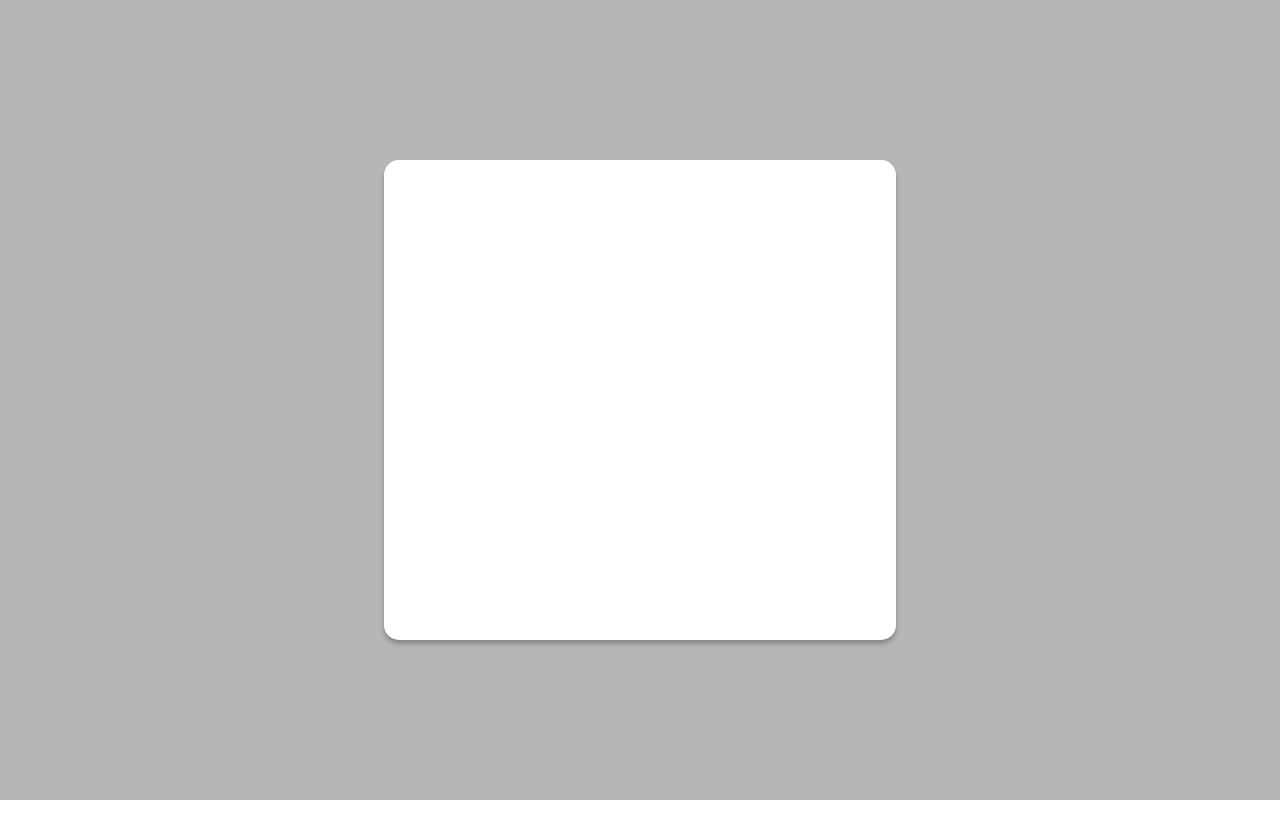
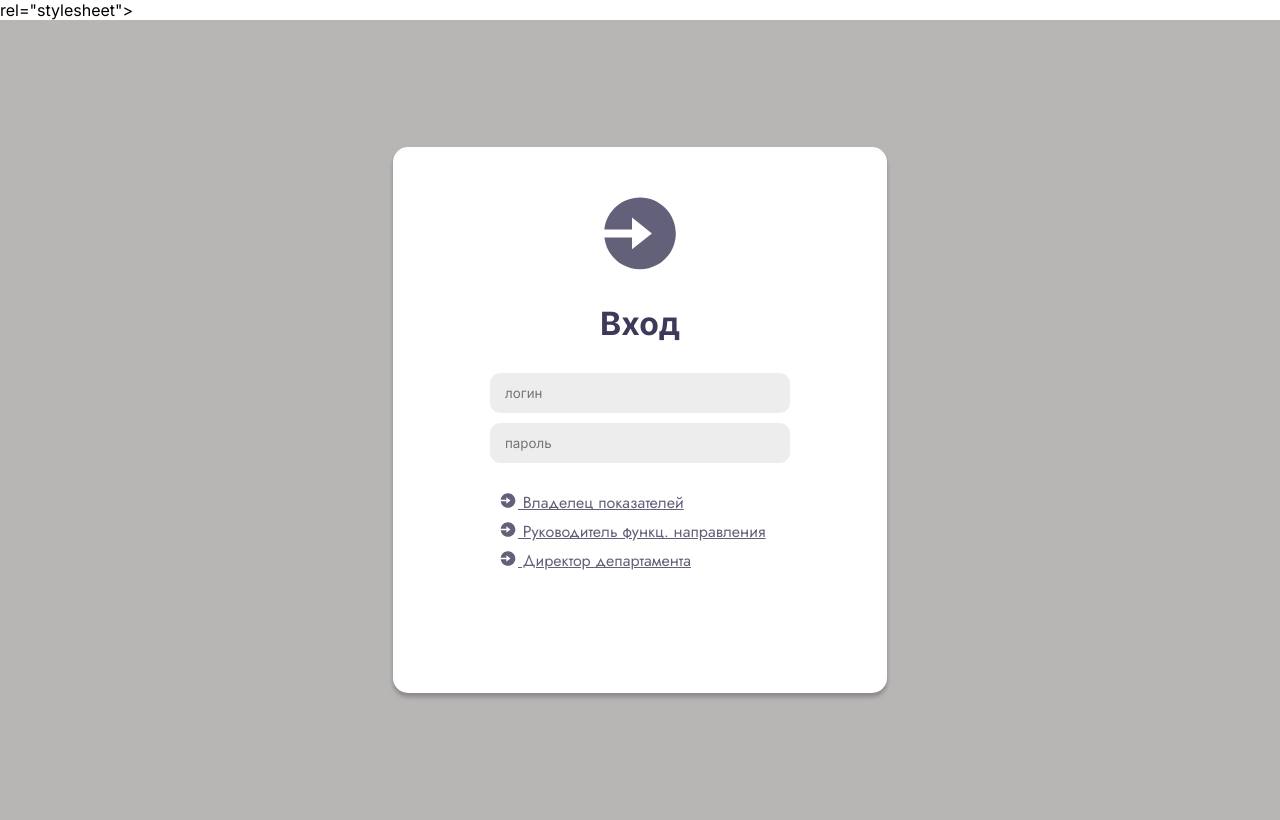
Before and after one commit to pavelgor84/team8, a React (Create React App) app: page / in a window 1280 px wide. Built offline with nearby package versions, Linux system fonts and the light colour scheme.

Commit message:
mainPage

```diff
--- a/public/index.html
+++ b/public/index.html
@@ -4,8 +4,10 @@
 <head>
   <link rel="preconnect" href="https://fonts.googleapis.com">
   <link rel="preconnect" href="https://fonts.gstatic.com" crossorigin>
-  <link href="https://fonts.googleapis.com/css2?family=Inter:wght@400;600;700&family=Karla:wght@700&display=swap"
+  <link
+    href="https://fonts.googleapis.com/css2?family=Inter:wght@400;600;700&family=Jost&family=Karla:wght@700&display=swap"
     rel="stylesheet">
+  rel="stylesheet">
 
   <meta charset="utf-8" />
   <link rel="icon" href="%PUBLIC_URL%/favicon.ico" />
--- a/src/components/mainPage/MainPage.js
+++ b/src/components/mainPage/MainPage.js
@@ -1,13 +1,42 @@
 import React from "react";
 import Styles from "./MainPage.module.css"
+import logo from "./icons/vector.svg"
 
 export default function MainPage() {
     return (
         <div className={Styles.container}>
             <div className={Styles.loginBox}>
+                <div className={Styles.loginArea}>
+                    <div className={Styles.logo}>
+                        <img src={logo} alt="Enter" />
+                    </div>
+                    <div className={Styles.title}>
+                        <h1>Вход</h1>
+                    </div>
+                    <div className={Styles.user}>
+                        <input placeholder="логин" />
+                    </div>
+                    <div className={Styles.password}>
+                        <input type="password" placeholder="пароль" />
+                    </div>
+                </div>
+                <div className={Styles.linksArea}>
+                    <div className={Styles.linkProvider}>
+                        <img className={Styles.linkLogo} src={logo} alt="" />
+                        <a href="#"> Владелец показателей</a>
+                    </div>
+                    <div className={Styles.linkManager}>
+                        <img className={Styles.linkLogo} src={logo} alt="Руководитель функц. направления" />
+                        <a href="#"> Руководитель функц. направления</a>
+                    </div>
+                    <div className={Styles.boss}>
+                        <img className={Styles.linkLogo} src={logo} alt="Директор департамента" />
+                        <a href="#"> Директор департамента</a>
+                    </div>
+                </div>
 
             </div>
 
-        </div>
+        </div >
     )
 }
--- a/src/components/mainPage/MainPage.module.css
+++ b/src/components/mainPage/MainPage.module.css
@@ -7,9 +7,84 @@
 }
 
 .loginBox {
-    width: 40%;
-    height: 60%;
+    font-family: 'Jost', sans-serif;
+    width: 494px;
+    height: 546px;
     background-color: #FFFFFF;
     box-shadow: 0px 4px 4px rgba(0, 0, 0, 0.25);
     border-radius: 15px;
+    display: flex;
+    flex-direction: column;
 }
+
+.loginArea {
+    display: flex;
+    flex-direction: column;
+    align-items: center;
+    margin-top: 50px;
+
+
+}
+
+.logo {}
+
+.title {
+    margin-top: 30px;
+    color: #3C3A58;
+}
+
+.linksArea {
+    margin: 25px 0 0 105px;
+    display: flex;
+    flex-direction: column;
+    align-items: flex-start;
+}
+
+.linksArea a {
+    font-family: 'Jost';
+    font-style: normal;
+    font-weight: 400;
+    font-size: 16px;
+    line-height: 29px;
+    /* identical to box height */
+
+    text-decoration-line: underline;
+
+    color: #636179;
+}
+
+input {
+    padding-left: 10px;
+    margin-top: 10px;
+    border-top-style: hidden;
+    border-right-style: hidden;
+    border-left-style: hidden;
+    border-bottom-style: hidden;
+    outline: none;
+    background: #EDEDED;
+    border-radius: 10px;
+    width: 300px;
+    height: 40px;
+}
+
+input::placeholder {
+    padding-left: 5px;
+}
+
+.user {
+    margin-top: 20px;
+}
+
+.password {}
+
+.linkLogo {
+    width: 20px;
+    height: 20px;
+    padding-top: 5px;
+}
+
+.linkProvider {}
+
+.linkManager {}
+
+.boss {}
```
Also changed, not shown: src/components/mainPage/icons/vector.svg (added).
